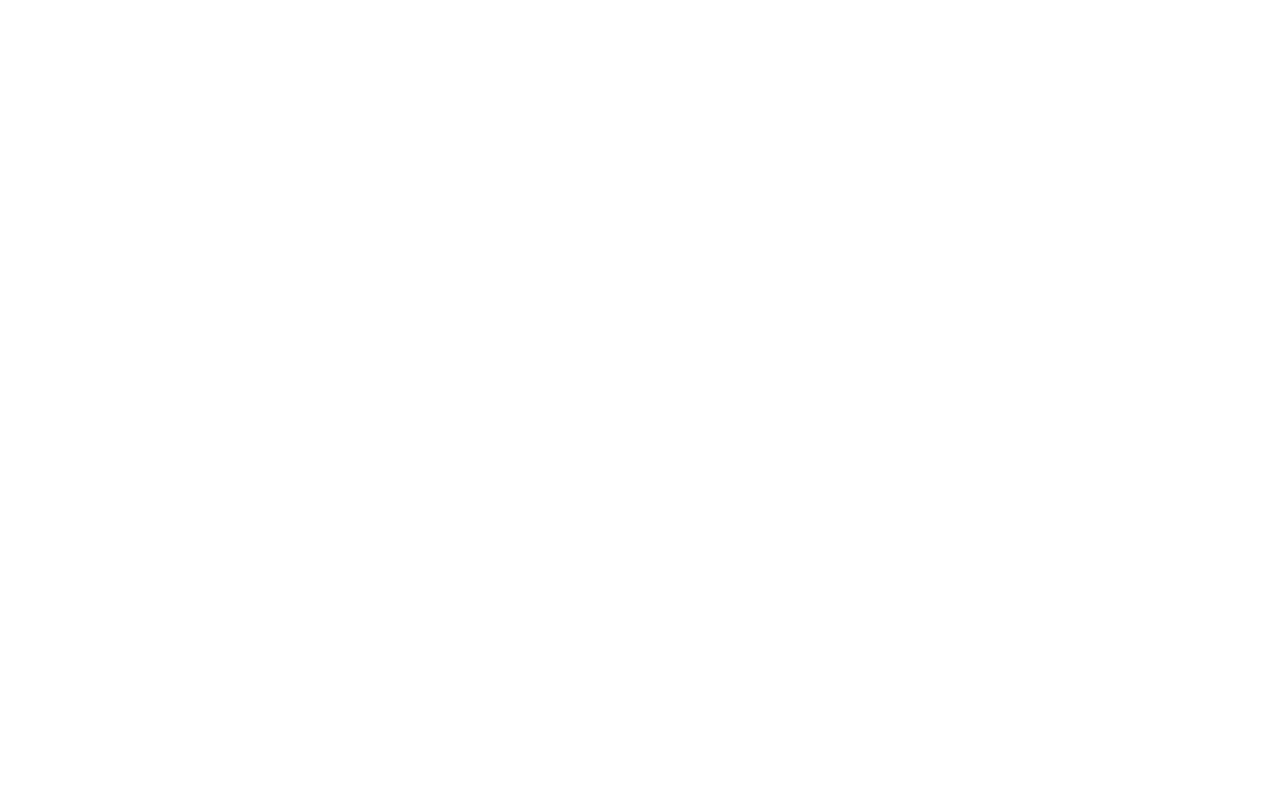
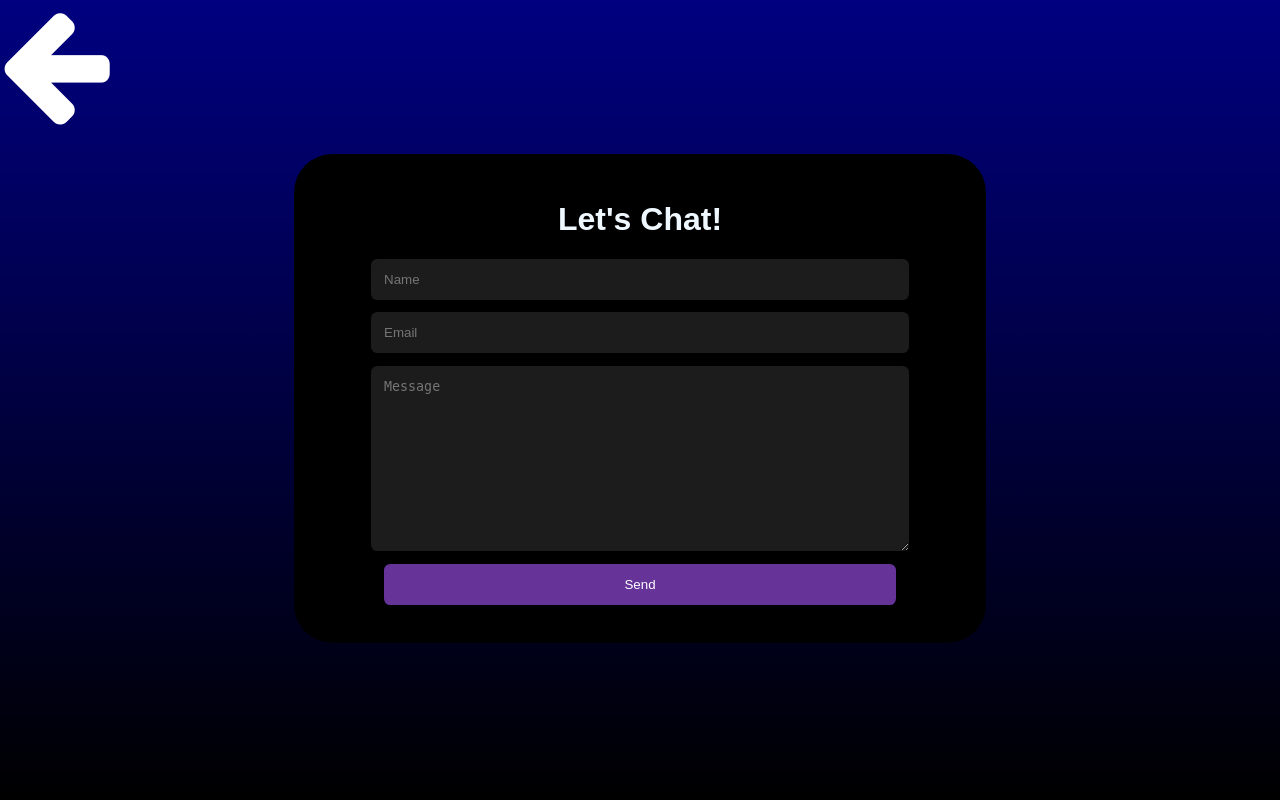
Before and after one commit to kingmawuko/PhotographyPortfolio, a Django app: page /Contact/ in a window 1280 px wide. Before the commit the page is empty. Run offline with Django 4.2, Linux system fonts and the light colour scheme.

Commit message:
init commit

```diff
--- a/Base/templates/Base/Contact.html
+++ b/Base/templates/Base/Contact.html
@@ -0,0 +1,90 @@
+<!DOCTYPE html>
+<html lang="en">
+<head>
+    <meta charset="UTF-8">
+    <link rel="stylesheet" href="https://cdnjs.cloudflare.com/ajax/libs/font-awesome/4.7.0/css/font-awesome.min.css">
+    <meta name="viewport" content="width=device-width, initial-scale=1.0">
+    <title>Document</title>
+</head>
+<body>
+
+
+  <div>
+    <a href="{% url 'Base:Welcome' %}" ><i style="font-size:10vw;color: white;" class="fa fa-arrow-left ArrowSZ"></i></a>
+  </div>
+
+  <div class="container form-container">
+    <h1 style="color: aliceblue;text-align: center;">Let's Chat!</h1>
+    <form method="post">
+      {% csrf_token %}
+
+      <input placeholder="Name" type="text" id="name" name="name" required>
+
+
+      <input placeholder="Email" type="email" id="email" name="email" required>
+
+
+      <textarea placeholder="Message" id="message" name="message" required></textarea>
+
+      <input type="submit" value="Send">
+    </form>
+  </div>
+
+<style>
+/* Shared styles from the previous example */
+
+/* Styles for the contact page */
+.form-container {
+  max-width: 50vw;
+  margin: 2vw auto;
+  background-color: #000000;
+  border-radius: 3vw;
+  padding: 2vw;
+}
+
+body {
+  background: linear-gradient(to bottom, navy, black);
+  font-family: Arial, sans-serif;
+  min-height: 100vh;
+  margin: 0;
+  padding: 0;
+}
+
+form {
+  display: flex;
+  flex-direction: column;
+  align-items: center;
+}
+
+label, input, textarea {
+  width: 100%;
+  max-width: 40vw;
+  margin-bottom: 1vw;
+  padding: 1vw;
+  border-radius: 0.5vw;
+  background-color: #1c1c1c;
+  border: none;
+  color: white;
+}
+
+input[type="submit"] {
+  background-color: #663399;
+  color: white;
+  padding: 1vw 2vw;
+  border: none;
+  border-radius: 0.5vw;
+  cursor: pointer;
+}
+
+input[type="submit"]:hover {
+  background-color: #4B0082;
+}
+
+textarea {
+  height: 20vh;
+}
+
+</style>
+
+</body>
+</html>
--- a/Base/templates/Base/Welcome.html
+++ b/Base/templates/Base/Welcome.html
@@ -11,7 +11,7 @@
     <nav class="navbar">
         <ul>
             <li><a href="#about">About Me</a></li>
-            <li><a href="#contact">Contact</a></li>
+            <li><a href="{% url 'Base:Contact' %}">Contact</a></li>
             <li><a href="#policy">Policy</a></li>
             <li><a href="#policy">Appointment</a></li>
             <li><a href="#prices">Prices</a></li>
```
